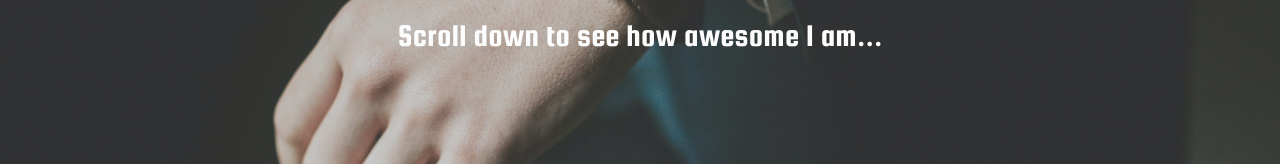
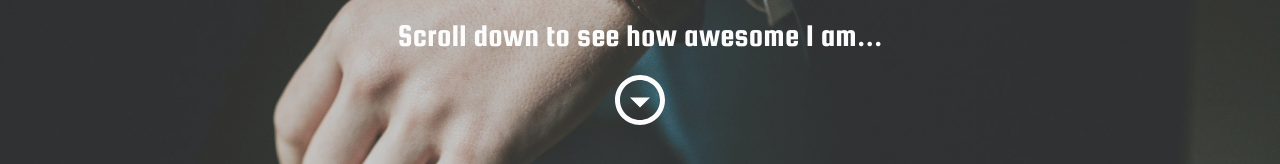
Before and after one commit to TheCoderSingh/web-portfolio, a React (Create React App) app: page / in a window 1280 px wide. Shown: the part 636-800 px from the top of the page. Built offline with nearby package versions, Linux system fonts and the light colour scheme; the HTML template or start-up script is replaced by a standard one.

Commit message:
Add and style scroll icon

```diff
--- a/src/App.css
+++ b/src/App.css
@@ -89,3 +89,14 @@
 	font-family: 'Squada One', cursive;
 	line-height: 1.2;
 }
+
+.scroll-icon {
+	text-align: center;
+	position: absolute;
+	width: 100%;
+	bottom: 30px;
+}
+
+.scroll-icon svg {
+	font-size: 60px;
+}
--- /dev/null
+++ b/src/components/ScrollIcon.js
@@ -0,0 +1,12 @@
+import React from 'react'
+import ArrowDropDownCircleOutlinedIcon from '@material-ui/icons/ArrowDropDownCircleOutlined';
+
+const ScrollIcon = () => {
+	return (
+		<div className="scroll-icon">
+			<ArrowDropDownCircleOutlinedIcon fontSize="large" style={{ color: 'white' }} />
+		</div>
+	)
+}
+
+export default ScrollIcon;
--- a/src/components/pages/Home.js
+++ b/src/components/pages/Home.js
@@ -2,6 +2,7 @@ import React from 'react'
 import { Grid, Button, Typography } from '@material-ui/core'
 import SectionHeader from '../common/SectionHeader'
 import NavIcon from '../common/NavIcon'
+import ScrollIcon from '../ScrollIcon'
 
 const Home = () => {
 	return (
@@ -23,6 +24,9 @@ const Home = () => {
 						Scroll down to see how awesome I am...
 					</Typography>
 				</Grid>
+				<Grid item xs={12}>
+					<ScrollIcon />
+				</Grid>
 			</Grid >
 		</section>
 	)
```
